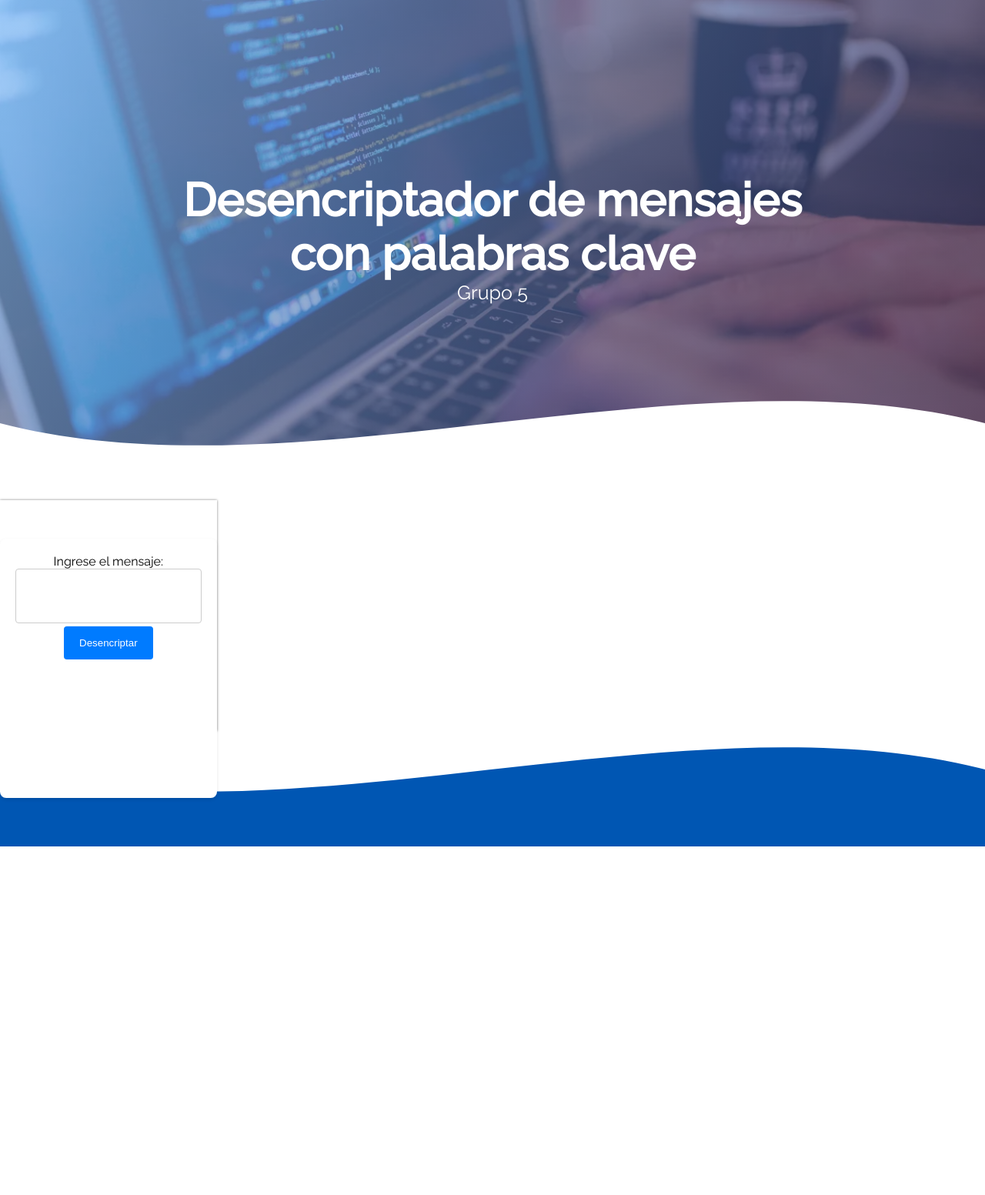
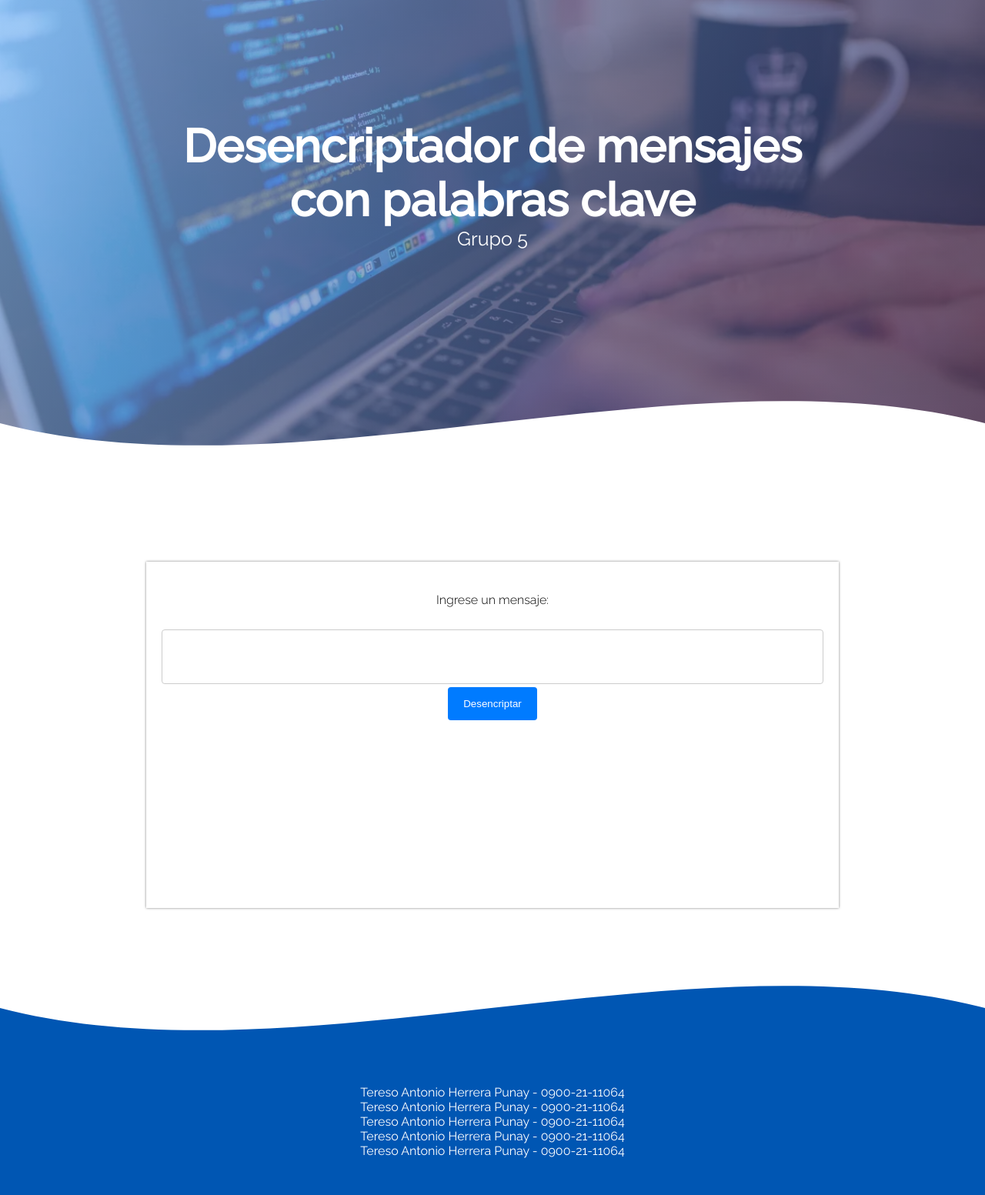
Before and after one commit to linkarzu/umg-automatas-proyecto, a Flask app: page / in a window 1280 px wide. Shown: the whole page at 77% size. Before the commit the page ends 1100 px from the top, so only its background shows below. Run offline with Flask 3, Linux system fonts and the light colour scheme.

Commit message:
cambios en el footer

```diff
--- a/static/styles.css
+++ b/static/styles.css
@@ -115,8 +90,6 @@
 form {
     background-color: #fff;
     padding: 20px;
-    border-radius: 8px;
-    box-shadow: 0 2px 4px rgba(0, 0, 0, 0.1);
 }
 /* Estilo del área de texto */
 textarea {
@@ -158,10 +124,9 @@
 }
 
 .card{
-    padding-top:  50px;
-    width: 22%;
+    width: 90%;
     text-align: center;
-    height: 300px;
+    height: 450px;
     box-shadow: 0 0 3px 0 rgba(0, 0, 0, .5);
     transform: scale(1);
     transition: transform 0.6s;
@@ -178,18 +143,21 @@
     color: rgb(0, 0, 0);
 
 }
+
 .card p{padding-top:  20px;
     font-weight: 300;
-    font-size: 25px;
     margin-bottom: 10px;
 }
-
 
 /* footer */
 
 footer{
-    background: #f5576c;
+    background: #0056b3;
     color: #fff;
+    /*display: flex;*/
+    justify-content: space-around;
+    flex-wrap: wrap;
+    text-align: center;
 }
 
 
--- a/templates/index.html
+++ b/templates/index.html
@@ -15,8 +15,6 @@
 
 <body>
     <header class="hero">
-        <nav>
-        </nav>
         <div class="textos-hero">
             <h1>Desencriptador de mensajes</h1>
             <h1>con palabras clave</h1>
@@ -29,16 +27,16 @@
             </svg></div>
     </header>
 
+        <section class="cards contenedor">
+            <div class="content-cards">
                 <article class="card">
+
                     <form action="/" method="post">
-<label for="message">Ingrese el mensaje:</label><br>
+                        <label for="message"><p>Ingrese un mensaje: </a></p></label><br>
                         <textarea name="message" rows="3"></textarea>
                         <div>
                           <input type="submit" value="Desencriptar">
                         </div>
-
-    <section class="cards contenedor">
-        <div class="content-cards">
                     </form>
 
                     {% if message %}
@@ -50,6 +48,7 @@
                     <h2>Mensaje desencriptado:</h2>
                     <p>{{ desencriptado }}</p>
                     {% endif %}
+
                 </article>
             </div>
         </section>
@@ -64,7 +63,13 @@
     </section>
 
     <footer id="Final">
-
+        <p>Tereso Antonio Herrera Punay - 0900-21-11064</a></p>
+        <p>Tereso Antonio Herrera Punay - 0900-21-11064</a></p>
+        <p>Tereso Antonio Herrera Punay - 0900-21-11064</a></p>
+        <p>Tereso Antonio Herrera Punay - 0900-21-11064</a></p>
+        <p>Tereso Antonio Herrera Punay - 0900-21-11064</a></p>
+        <p>ㅤ</a></p>
+        <p>ㅤ</a></p>
     </footer>
 </body>
 
```
Also changed, not shown: other parts of static/styles.css (+8 -37 lines), palabras_clave.txt (line endings or trailing spaces). Lines whose indentation alone changed are shown as unchanged.
